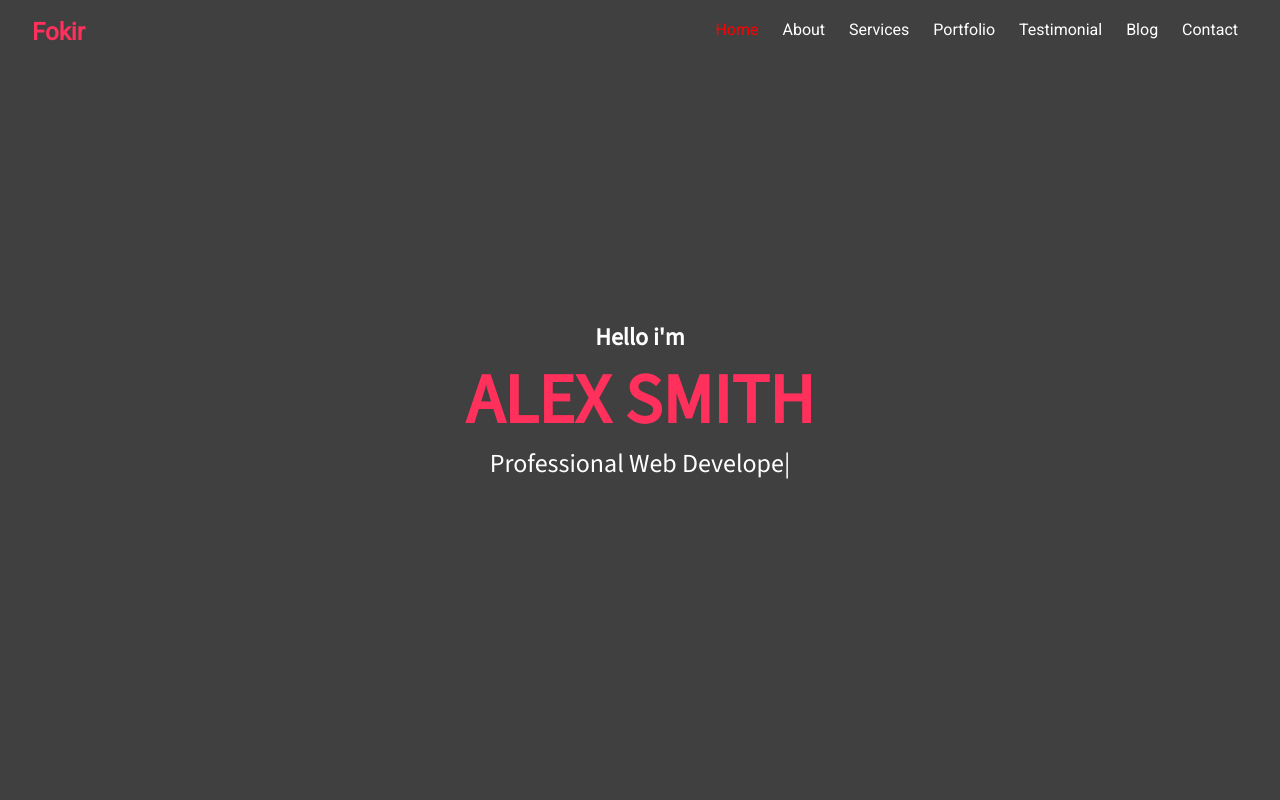
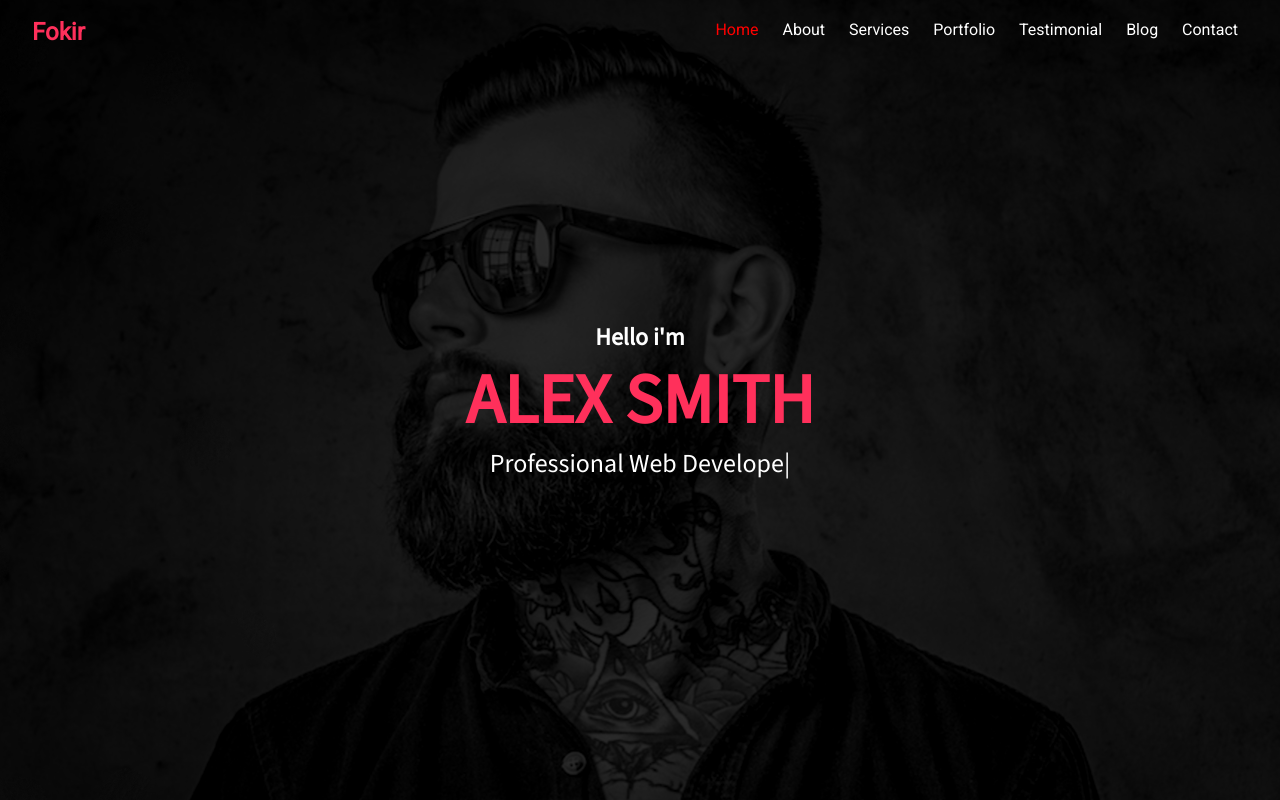
Before and after one commit to Safy98/Fokir, a plain HTML site: page index.html in a window 1280 px wide. Shown: the top 800 px of the page. Drawn offline with nearby package versions, Linux system fonts and the light colour scheme.

Commit message:
third commit

```diff
--- a/css/style.css
+++ b/css/style.css
@@ -82,7 +82,7 @@ a {
   text-align: center;
   display: grid;
   place-items: center;
-  background-image: url(imges/slider-02.jpg);
+  background-image: url(../imges/slider-02.jpg);
   height: 100vh;
   background-size: cover;
   background-position: center;
```
